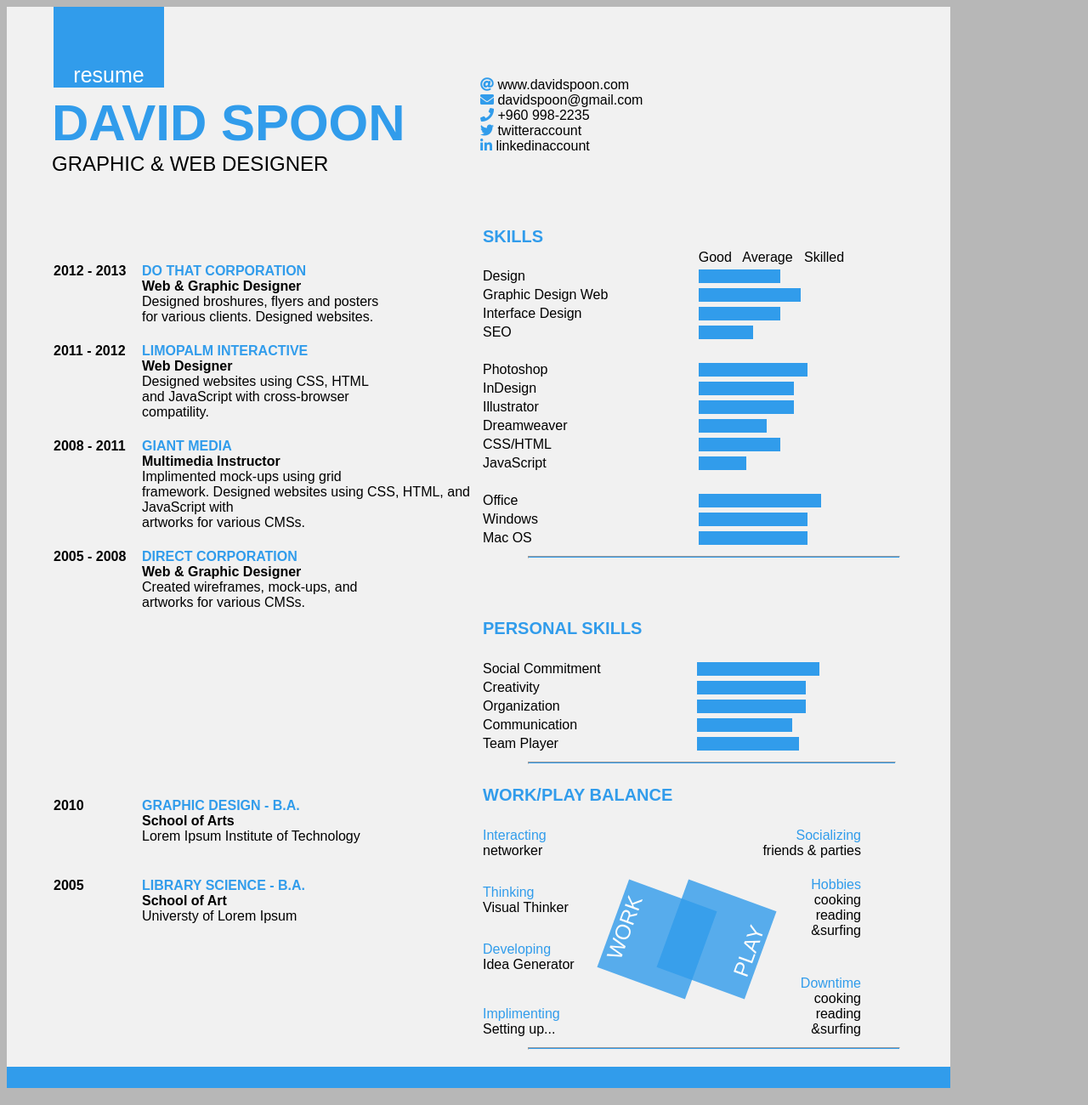
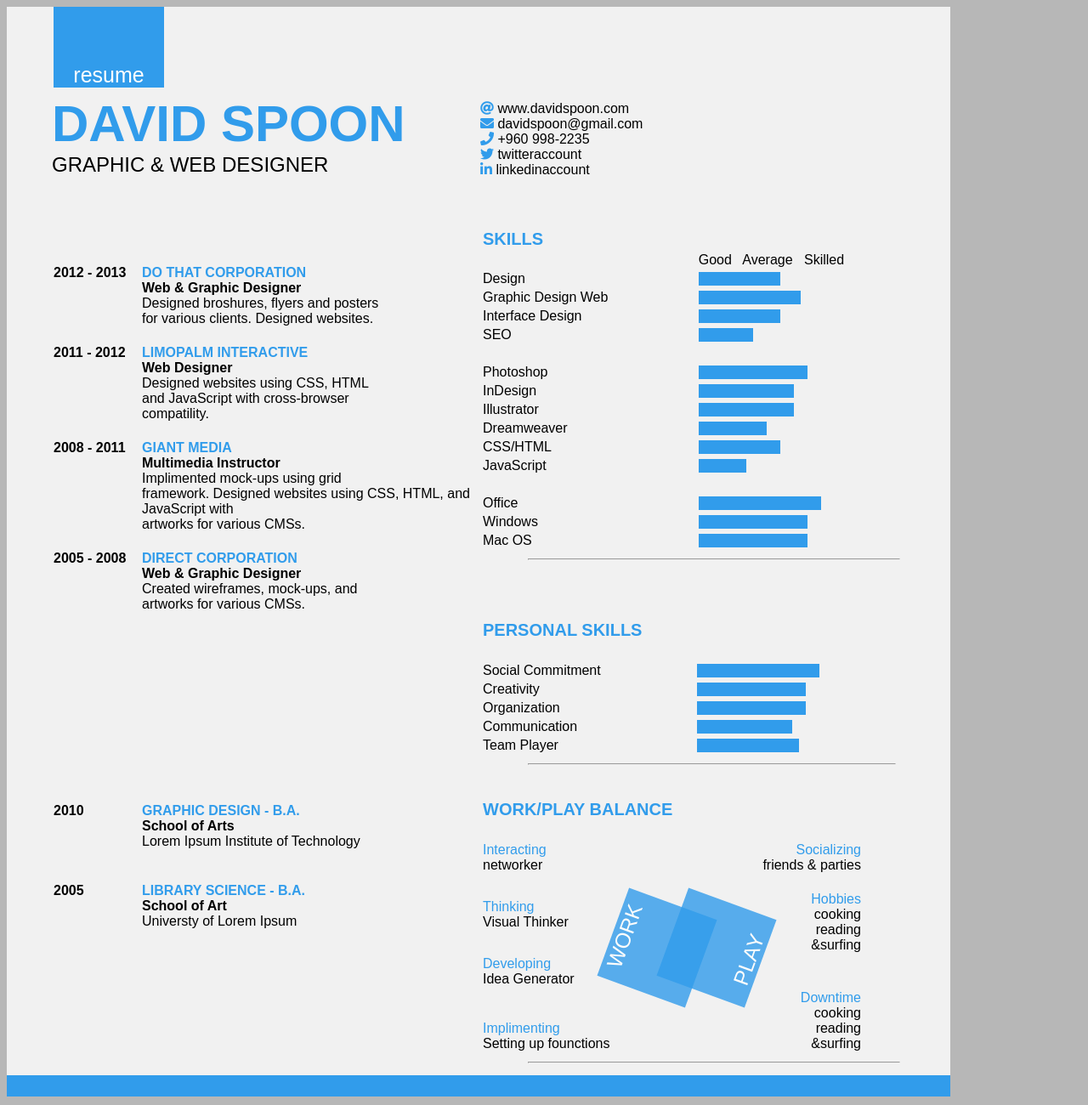
Before and after one commit to Xwilliame/CV-tableau, a plain HTML site: page index.html in a window 1280 px wide. Shown: the whole page at 85% size. Drawn offline with Linux system fonts and the light colour scheme.

Commit message:
CV David Spoon Final

```diff
--- a/index.html
+++ b/index.html
@@ -3,7 +3,7 @@
 <html lang="fr">
 <head>
   <meta charset="utf-8">
-  <title>Cv Tableau</title>
+  <title>Cv David Spoon</title>
   <link rel="stylesheet" href="https://use.fontawesome.com/releases/v5.0.13/css/all.css" integrity="sha384-DNOHZ68U8hZfKXOrtjWvjxusGo9WQnrNx2sqG0tfsghAvtVlRW3tvkXWZh58N9jp" crossorigin="anonymous">
   <link rel="stylesheet" href="style.css">
 </head>
@@ -14,7 +14,7 @@
     <thead>
      <tr>
         <th><div class="resume">resume</div><div class="name">DAVID SPOON</div><div class="subname">GRAPHIC & WEB DESIGNER</div></th>
-        <th><br><br><br><div class="data"><i class="fas fa-at"></i> www.davidspoon.com<br><i class="fas fa-envelope"></i> davidspoon@gmail.com<br><i class="fas fa-phone"></i> +960 998-2235<br><i class="fab fa-twitter"></i> twitteraccount<br><i class="fab fa-linkedin-in"></i> linkedinaccount</div></th>
+        <th><br><br><br><br><br><br><div class="data"><i class="fas fa-at"></i> www.davidspoon.com<br><i class="fas fa-envelope"></i> davidspoon@gmail.com<br><i class="fas fa-phone"></i> +960 998-2235<br><i class="fab fa-twitter"></i> twitteraccount<br><i class="fab fa-linkedin-in"></i> linkedinaccount</div></th>
       </tr>
 </thead>
 <tbody>
@@ -179,7 +179,7 @@
           <td>
             <table class="workplay">
               <tr>
-                <th class="subtitle" colspan="2">WORK/PLAY BALANCE<br><br></th>
+                <th class="subtitle" colspan="2"><br>WORK/PLAY BALANCE<br><br></th>
               </tr>
               <tr>
 
@@ -198,7 +198,7 @@
                 <td></td>
               </tr>
               <tr>
-                <td><br><br><div class="subworkplay">Implimenting</div>Setting up...</td>
+                <td><br><br><div class="subworkplay">Implimenting</div>Setting up founctions</td>
 
                 <td class="right"><div class="subworkplay">Downtime</div>cooking<br>reading<br>&surfing</td>
               </tr>
--- a/style.css
+++ b/style.css
@@ -15,7 +15,7 @@ font-family: Arial, Helvetica, sans-serif;
   text-align: center;
   position:relative;
   right: -50px;
-  top: -5px;
+  top: -6px;
   height: 95px;
   width: 130px;
   display: table-cell;
@@ -48,6 +48,7 @@ th {
 
 i {
   color: #319CEB;
+
 }
 
 .subtitle {
@@ -133,7 +134,6 @@ hr {
   width: 80%;
   color: #319CEB;
   background-color: #319CEB;
-  height: 1px;
 }
 
 progress {
```
